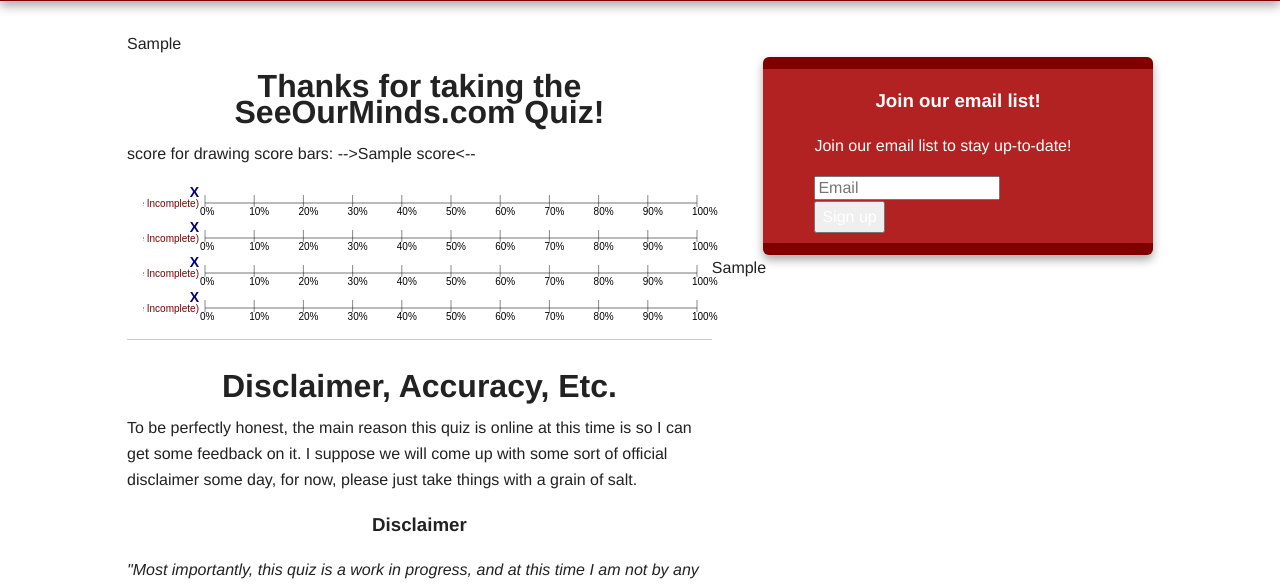
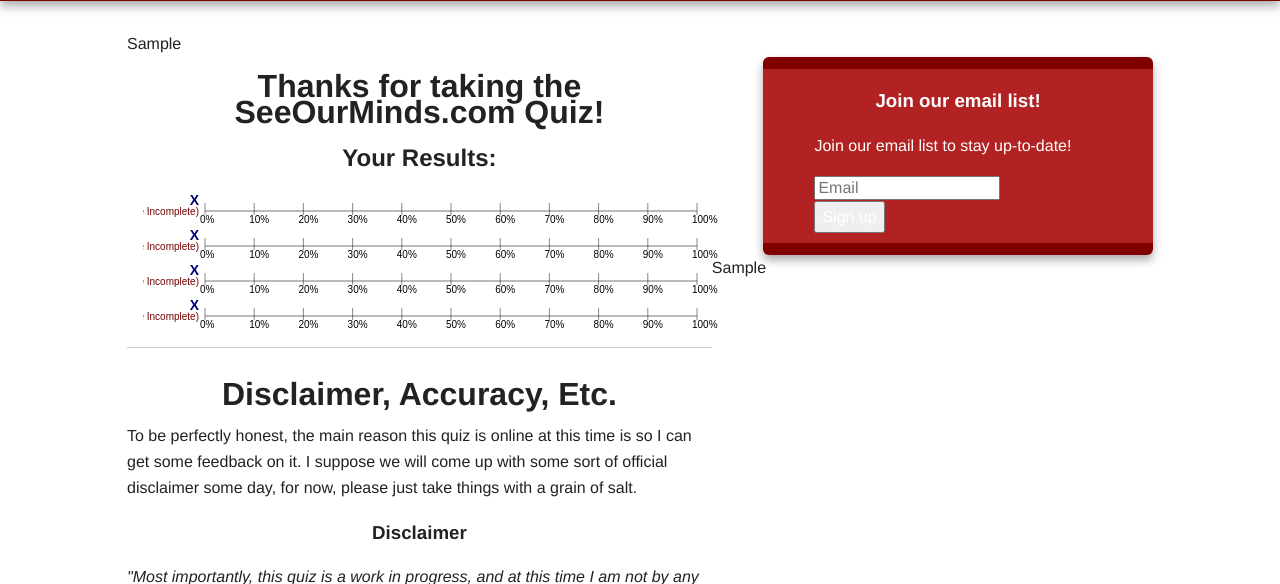
Before and after one commit to tomwhartung/seeourminds.com-bootstrap, a Django app: template Site/content/templates/content/quiz_results.html in a window 1280 px wide. Shown: the part 282-866 px from the top of the page. Run offline with Django 3.2, Linux system fonts and the light colour scheme; the template is opened without the code that fills it: most values are stand-ins (such as "Sample title", 1, 10 or a date in 2020); some libraries are stand-ins or nearby versions.

Commit message:
Rearranged the elements on the quiz_results.html page, adding a div so that it has the border rather than the ul, so that it looks quite a bit better.

```diff
--- a/Site/content/templates/content/quiz_results.html
+++ b/Site/content/templates/content/quiz_results.html
@@ -13,8 +13,10 @@
       <h1>Thanks for taking the SeeOurMinds.com Quiz!</h1>
     </header>
     <section>
+      <h2>Your Results:</h2>
+      <div class="quiz-results">
+        <div class="score-svg" id="score-bars"></div><!-- #score-bars -->
         {% if messages %}
-        <h2>Your Results:</h2>
           <ul class="results-messages">
             {% for message in messages %}
               <li{% if message.tags %} class="{{ message.tags }}"{% endif %}>
@@ -22,9 +24,7 @@
             {% endfor %}
           </ul>
         {% endif %}
-      <p>
-        score for drawing score bars: --&gt;{{ score }}&lt;--</p>
-        <div class="score-svg" id="score-bars"></div><!-- #score-bars -->
+      </div><!-- .quiz-results" -->
     </section>
     <hr />
   </article>
```
Lines whose indentation alone changed are shown as unchanged.
